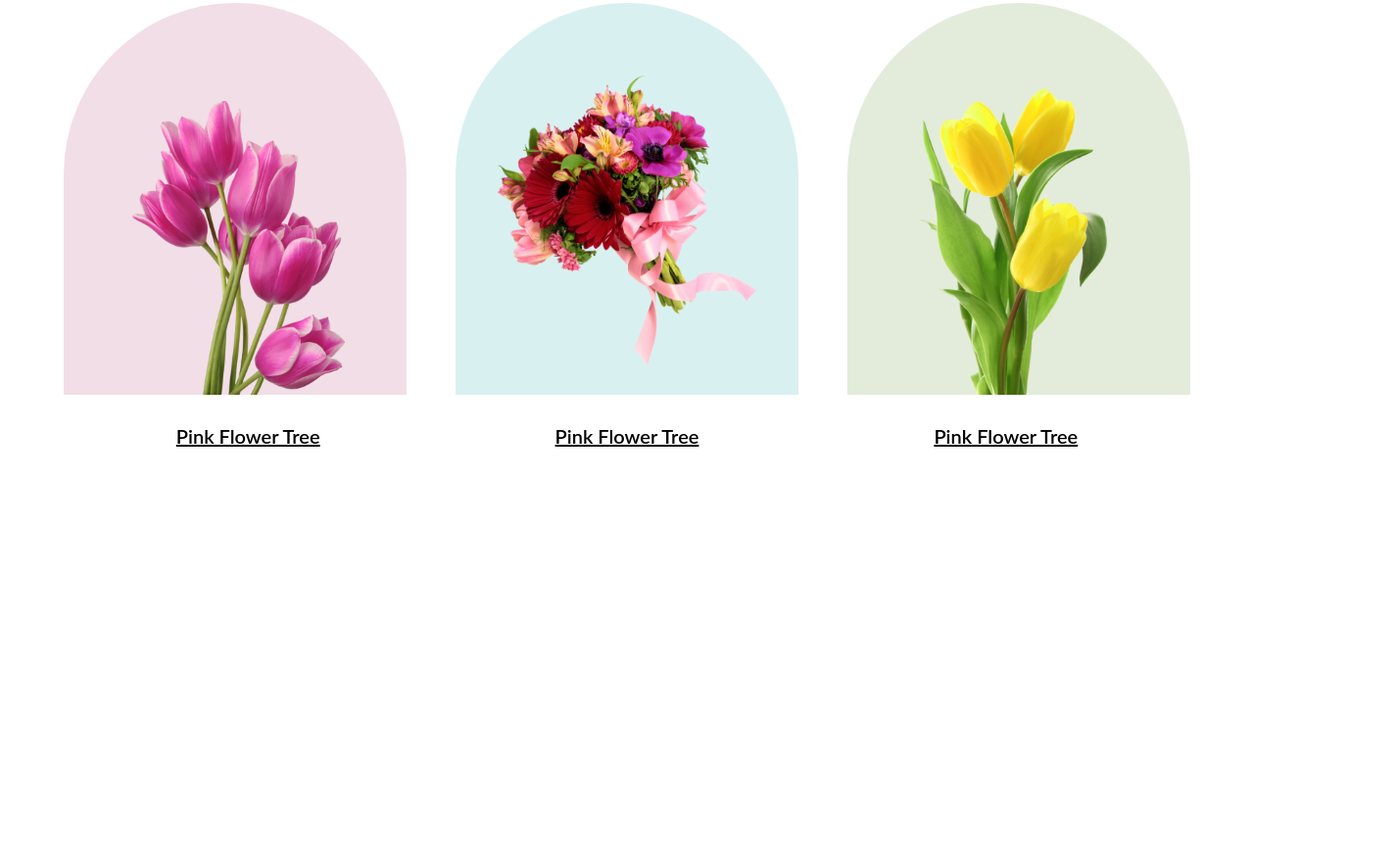
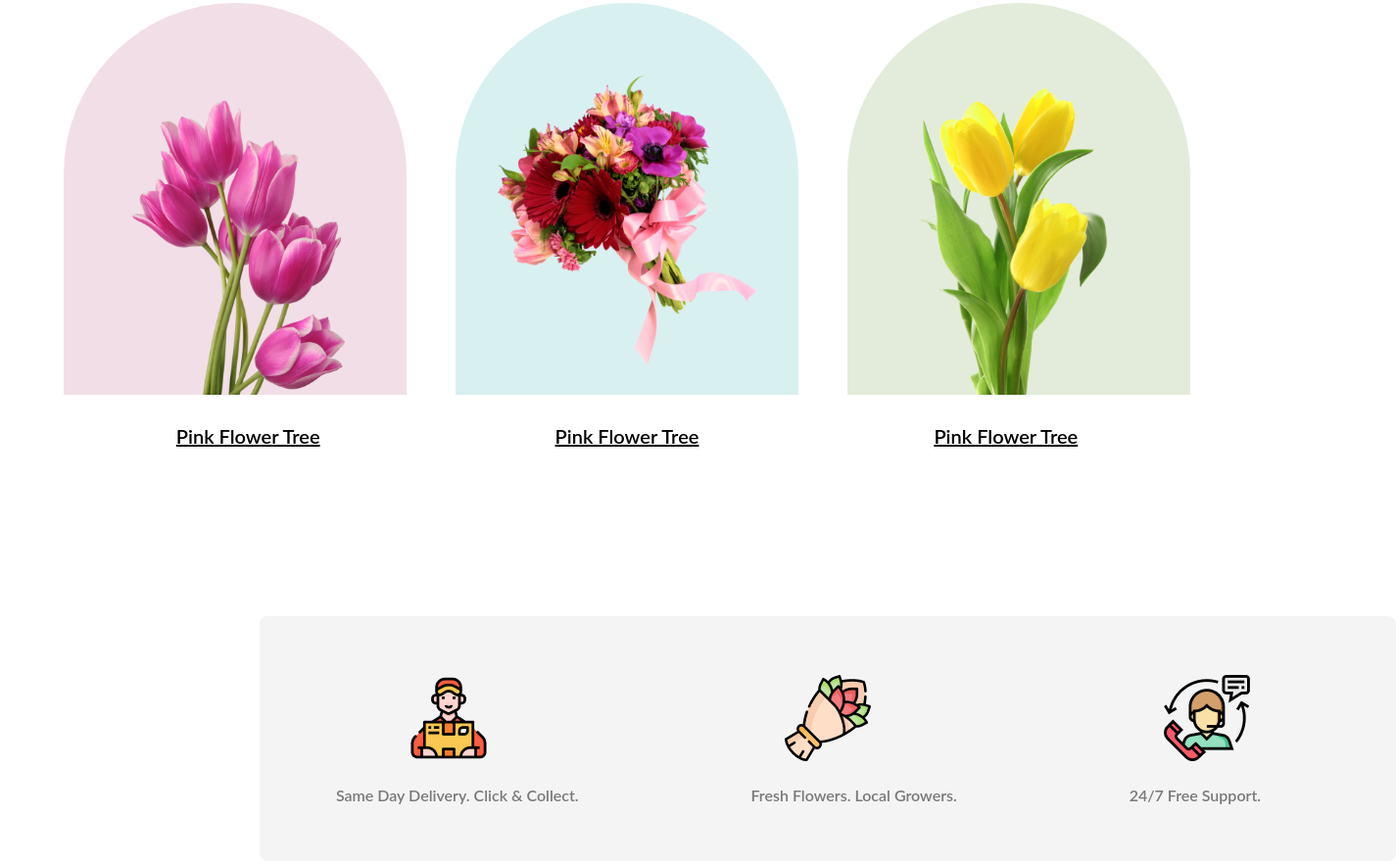
Before and after one commit to Its-Shojib/Assignment_1, a plain HTML site: page index.html in a window 1280 px wide. Shown: the part 951-1833 px from the top of the page at 98% size, 1425 px wide, since content can reach past the window. Before the commit the page ends 1530 px from the top, so only its background shows below. Drawn offline with Linux system fonts and the light colour scheme.

Commit message:
logo added

```diff
--- a/index.html
+++ b/index.html
@@ -49,6 +49,18 @@
                 <p>Pink Flower Tree</p>
             </div>
         </div>
+        <div class="logo">
+            <div class="logo-img">
+                <img src="./asset/Group 57.png" alt="">
+                <img src="./asset/Group 58.png" alt="">
+                <img src="./asset/Group 59.png" alt="">
+            </div>
+            <div class="logo-text">
+                <small class="small-text">Same Day Delivery. Click & Collect.</small>
+                <small class="small-text">Fresh Flowers. Local Growers.</small>
+                <small class="small-text">24/7 Free Support.</small>
+            </div>
+        </div>
 
     </main>
     <footer>
--- a/style.css
+++ b/style.css
@@ -2,9 +2,11 @@
     margin: 0px;
     padding: 0px;
 }
+
 body {
     font-family: 'Lato', sans-serif;
 }
+
 .head {
     display: flex;
     background: rgba(229, 84, 115, 0.10);
@@ -70,7 +72,8 @@ body {
     padding: 17px;
     font-weight: 700;
 }
-.flower-pic{
+
+.flower-pic {
     display: flex;
     /* align-items: center; */
     justify-content: center;
@@ -84,7 +87,8 @@ body {
     border-radius: 300px 300px 0px 0px;
     background: rgba(167, 33, 98, 0.15);
 }
-.bg-pink>img{
+
+.bg-pink>img {
     height: 300px;
     margin: 0px 70px;
     padding-top: 100px;
@@ -96,7 +100,8 @@ body {
     border-radius: 300px 300px 0px 0px;
     background: rgba(5, 151, 160, 0.15);
 }
-.bg-blue>img{
+
+.bg-blue>img {
     height: 300px;
     margin: 0px 30px;
     padding-top: 70px;
@@ -108,12 +113,14 @@ body {
     border-radius: 300px 300px 0px 0px;
     background: rgba(71, 125, 17, 0.15);
 }
-.bg-gray>img{
+
+.bg-gray>img {
     height: 350px;
     margin: 0px 50px;
     padding-top: 50px;
 }
-.caption{
+
+.caption {
     display: flex;
     justify-content: center;
     text-decoration: underline;
@@ -122,3 +129,25 @@ body {
     font-weight: 600;
     padding-top: 10px;
 }
+
+.logo{
+    border-radius: 8px;
+    background: rgba(39, 39, 39, 0.05);
+    width: 1160px;
+    margin: 50px 265px;
+    height: 250px;
+}
+.logo-img{
+    padding-top: 60px;
+    display: flex;
+    justify-content: space-around;
+    align-items: center;
+}
+.logo-text{
+    display: flex;
+    justify-content: space-around;
+    padding-right:60px;
+    padding-top: 15px;
+    gap: 20px;
+    font-weight: 600;
+}
```
